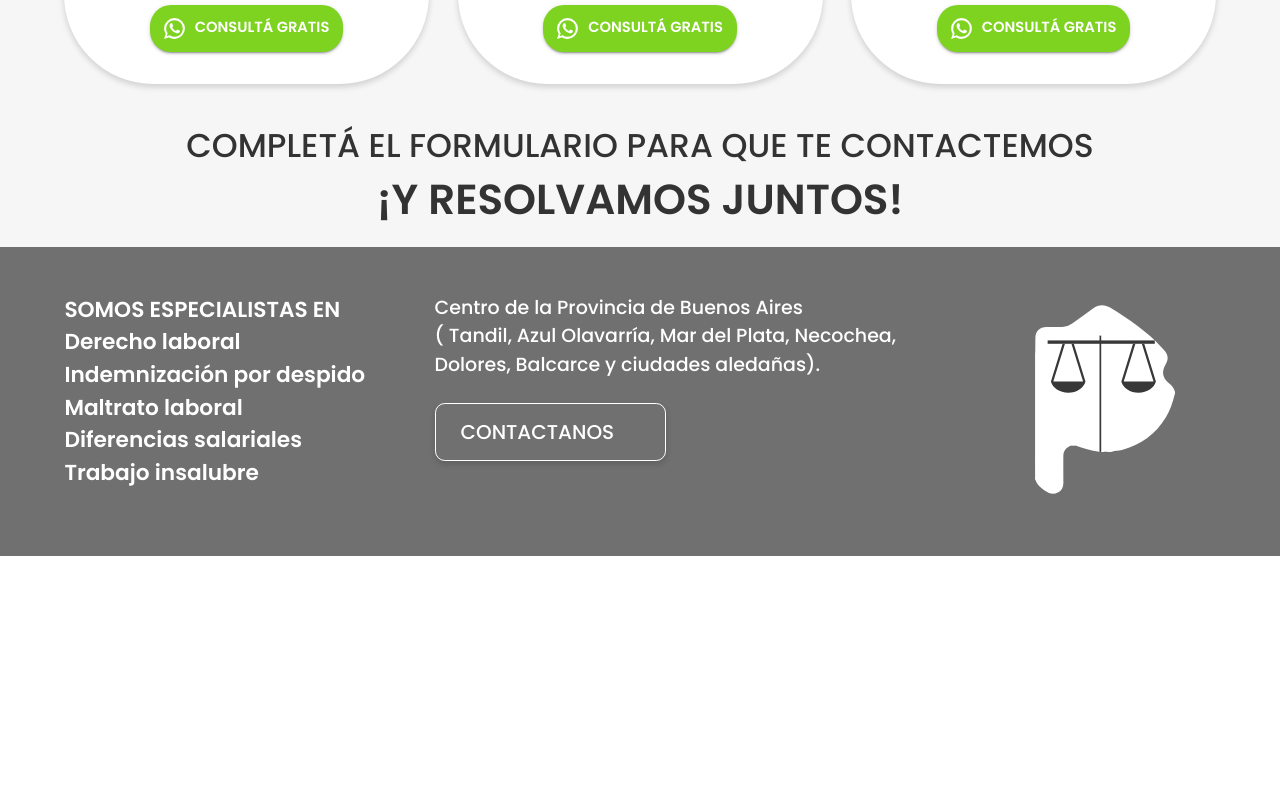
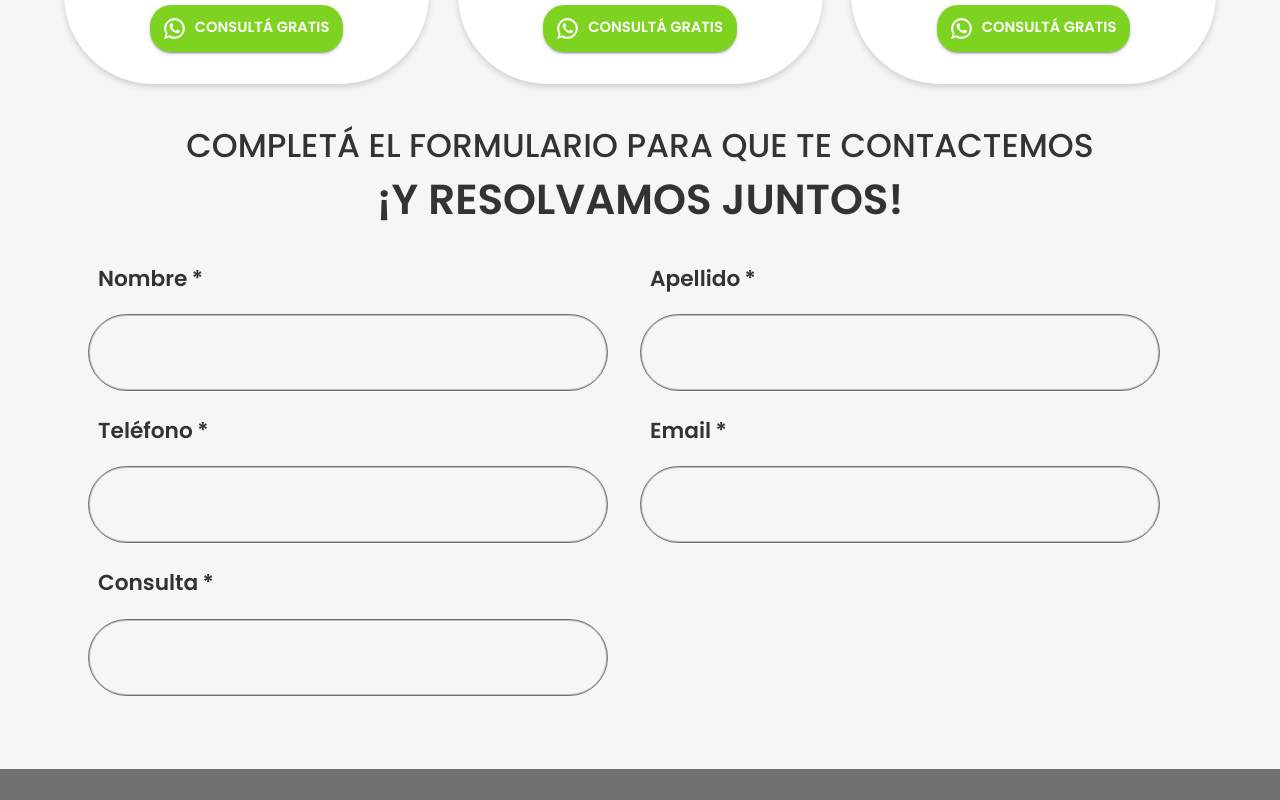
Before and after one commit to roperrott/abogados-landing, a React (Create React App) app: page / in a window 1280 px wide. Shown: the part 2060-2860 px from the top of the page. Before the commit the page ends 2616 px from the top, so only its background shows below. Built offline with nearby package versions, Linux system fonts and the light colour scheme; some icons are missing.

Commit message:
Se implementa form

```diff
--- a/src/components/Form/index.js
+++ b/src/components/Form/index.js
@@ -1,13 +1,63 @@
 import {
-  Box, Typography,
+  Box, Typography, TextField, FormControl,
 } from '@mui/material';
 import './index.css';
 
 export function Form() {
   return (
-    <Box>
+    <Box sx={{ color: '#FFFFFF', alignContent: 'center' }}>
       <Typography variant="h5" sx={{ textAlign: 'center' }}>COMPLETÁ EL FORMULARIO PARA QUE TE CONTACTEMOS</Typography>
       <Typography paragraph className="subtitle" sx={{ fontSize: '42px', fontWeight: '600' }}>¡Y RESOLVAMOS JUNTOS!</Typography>
+      <FormControl sx={{ marginRight: '88px', marginLeft: '88px', marginBottom: '65px' }}>
+        <Box>
+          <TextField
+            required
+            label="Nombre"
+            InputLabelProps={{ shrink: false }}
+            margin="normal"
+            variant="outlined"
+            size="normal"
+            sx={{ marginRight: '32px' }}
+          />
+          <TextField
+            required
+            label="Apellido"
+            InputLabelProps={{ shrink: false }}
+            margin="normal"
+            variant="outlined"
+            size="normal"
+          />
+        </Box>
+        <Box>
+          <TextField
+            required
+            label="Teléfono"
+            InputLabelProps={{ shrink: false }}
+            margin="normal"
+            variant="outlined"
+            size="normal"
+            sx={{ marginRight: '32px' }}
+          />
+          <TextField
+            required
+            label="Email"
+            InputLabelProps={{ shrink: false }}
+            margin="normal"
+            variant="outlined"
+            size="normal"
+          />
+        </Box>
+        <Box>
+          <TextField
+            required
+            multiline
+            label="Consulta"
+            InputLabelProps={{ shrink: false }}
+            margin="normal"
+            variant="outlined"
+          />
+        </Box>
+      </FormControl>
     </Box>
   );
 }
--- a/src/config/mui/MuiTheme.js
+++ b/src/config/mui/MuiTheme.js
@@ -19,6 +19,33 @@ export const Theme = createTheme({
     },
   },
   components: {
+    MuiInputLabel: {
+      styleOverrides: {
+        root: {
+          position: 'relative',
+          paddingBottom: 20,
+          paddingLeft: 10,
+          fontWeight: 600,
+          fontSize: 21.7,
+          color: '#333333',
+          transform: 'none',
+        },
+      },
+    },
+    MuiOutlinedInput: {
+      styleOverrides: {
+        root: {
+          required: true,
+          borderRadius: 61.8,
+          height: 77,
+          width: 520,
+          border: '1px solid #707070',
+          '&.MuiInputBase-inputMultiline': {
+            height: 258,
+          },
+        },
+      },
+    },
     MuiButton: {
       styleOverrides: {
         outlined: {
```
